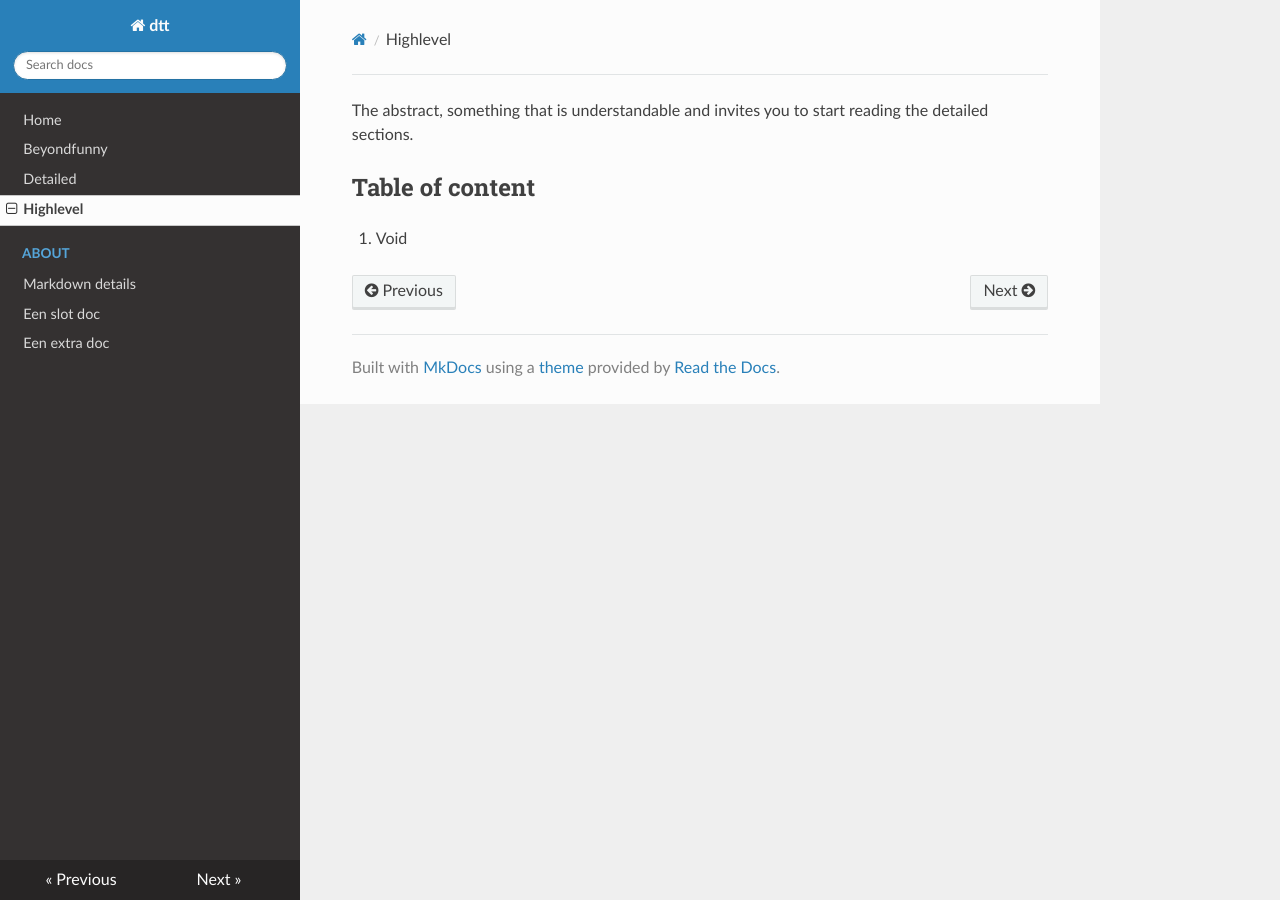
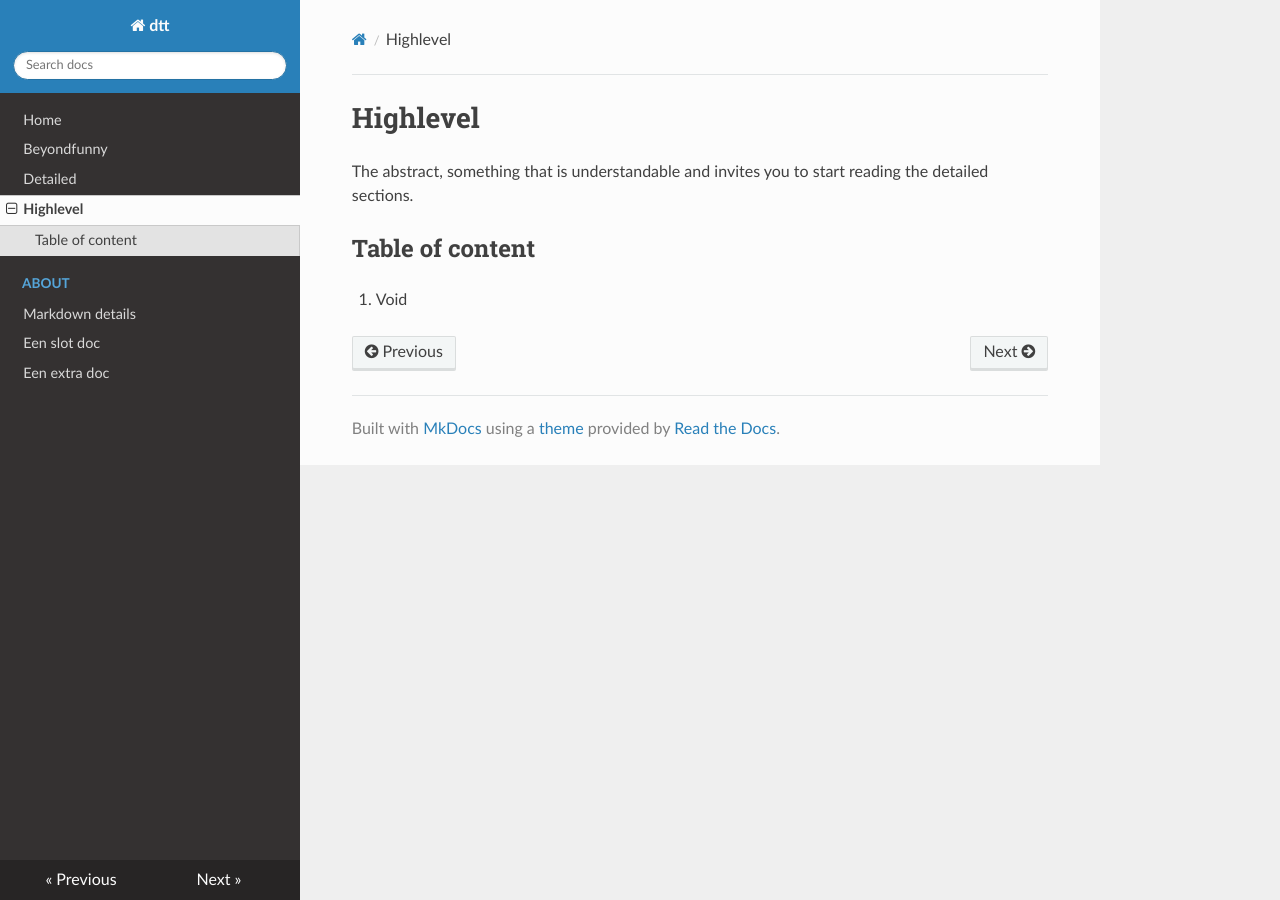
Before and after one commit to rienkdekok/dtt, an MkDocs documentation site: the page built from docs/highlevel.md, in a window 1280 px wide. Built offline with MkDocs 1.6.1, drawn with Linux system fonts in a browser that asks for light colours; nearby versions of some CDN libraries.

Commit message:
docs/highlevel.md updated from https://stackedit.io/

```diff
--- a/docs/highlevel.md
+++ b/docs/highlevel.md
@@ -1,8 +1,9 @@
+# Highlevel
 The abstract, something that is understandable and invites you to start reading the detailed sections.
 
 ##  Table of content
 1.  Void
 
 <!--stackedit_data:
-eyJoaXN0b3J5IjpbLTE2MjU3ODcyOTNdfQ==
+eyJoaXN0b3J5IjpbLTI1NzY5NDE3NiwtMTYyNTc4NzI5M119
 -->
```
